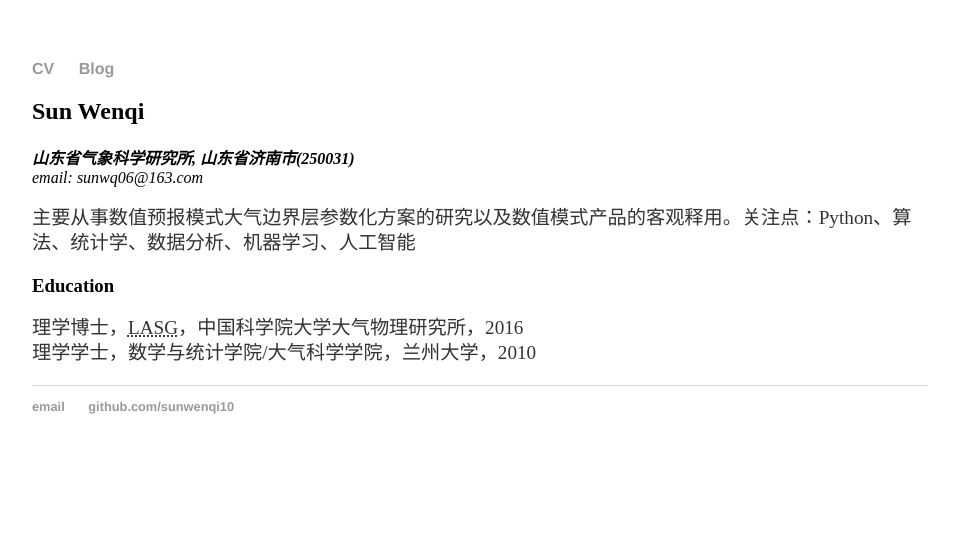
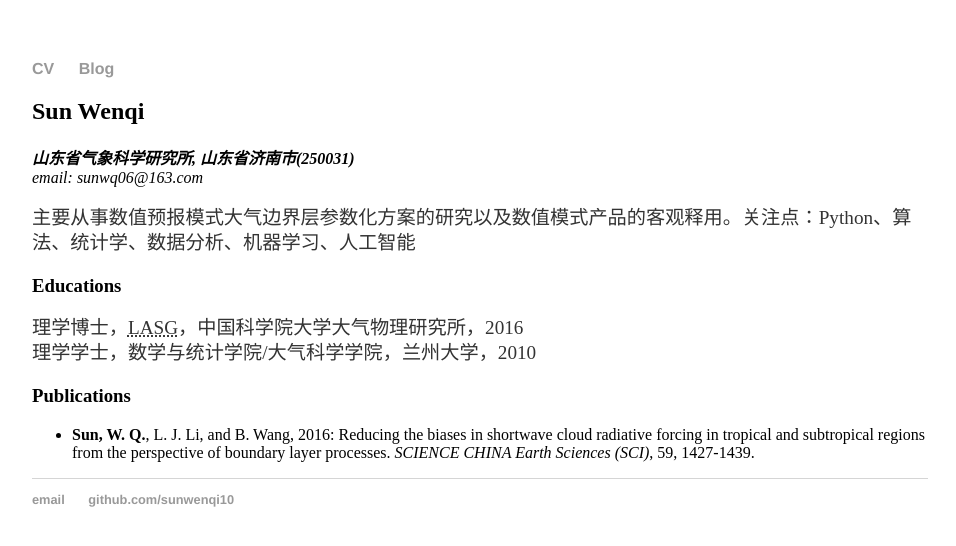
Before and after one commit to sunwenqi10/sunwenqi10.github.io, a Jekyll site: the page built from index.html, in a window 1280 px wide. Shown: the top 546 px of the page, without its empty margins (160-1116 px from the left). Built offline with Jekyll 4.4.1, drawn with Linux system fonts in a browser that asks for light colours.

Commit message:
Update index.html

```diff
--- a/index.html
+++ b/index.html
@@ -13,9 +13,17 @@ title: Sun Wenqi's Blog
 	<p>
 	主要从事数值预报模式大气边界层参数化方案的研究以及数值模式产品的客观释用。关注点：Python、算法、统计学、数据分析、机器学习、人工智能
 	</p>
-	<h3>Education</h3>
+	<h3>Educations</h3>
 	<p>
-	        理学博士，<abbr title="大气科学和地球流体力学数值模拟国家重点实验室">LASG</abbr>，中国科学院大学大气物理研究所，2016<br>
-		理学学士，数学与统计学院/大气科学学院，兰州大学，2010
+	理学博士，<abbr title="大气科学和地球流体力学数值模拟国家重点实验室">LASG</abbr>，中国科学院大学大气物理研究所，2016<br>
+	理学学士，数学与统计学院/大气科学学院，兰州大学，2010
 	</p>
+	<h3>Publications</h3>
+	<ul>
+		<li>
+	        <strong>Sun, W. Q.</strong>, L. J. Li, and B. Wang, 2016: Reducing the biases in shortwave cloud radiative forcing
+		in tropical and subtropical regions from the perspective of boundary layer processes.
+		<em>SCIENCE CHINA Earth Sciences (SCI)</em>, 59, 1427-1439.
+		</li>
+	</ul>
 </div>
```
